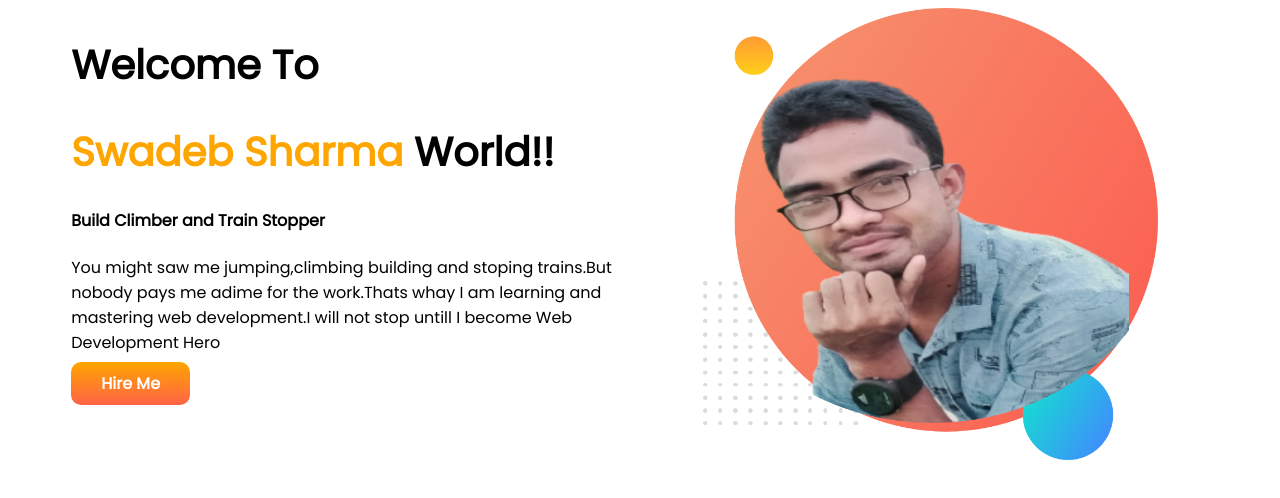
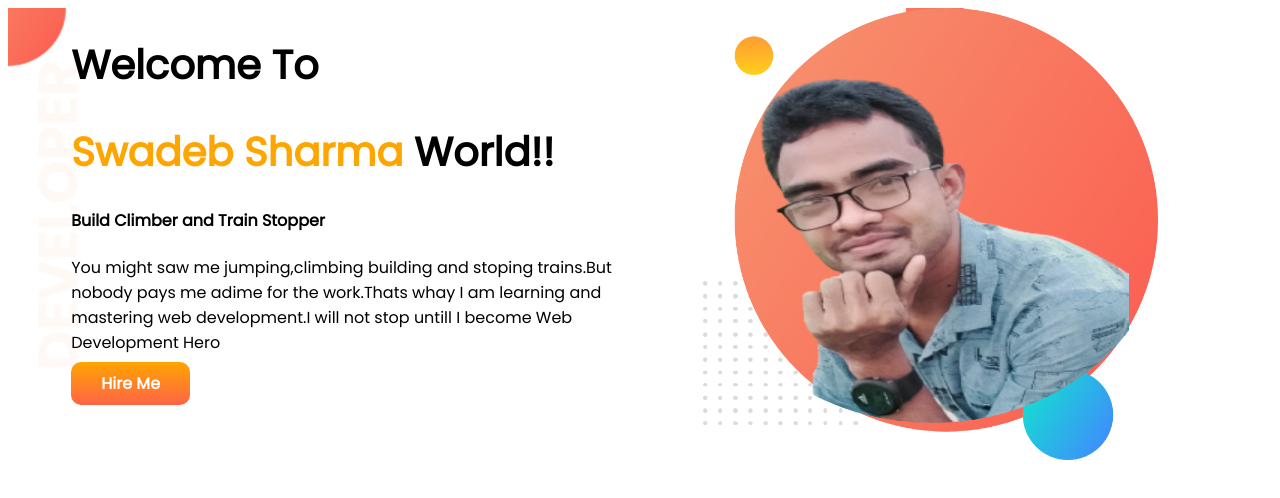
Before and after one commit to swadebsharma10/portfolio-recape, a plain HTML site: page index.html in a window 1280 px wide. Drawn offline with Linux system fonts and the light colour scheme.

Commit message:
compete header

```diff
--- a/styles/style.css
+++ b/styles/style.css
@@ -9,6 +9,7 @@ h1{
 }
 /* Header style */
 .header-container{
+    background-image: url(../images/top-banner.png);
     display: flex;
 }
 .half-width{
```
